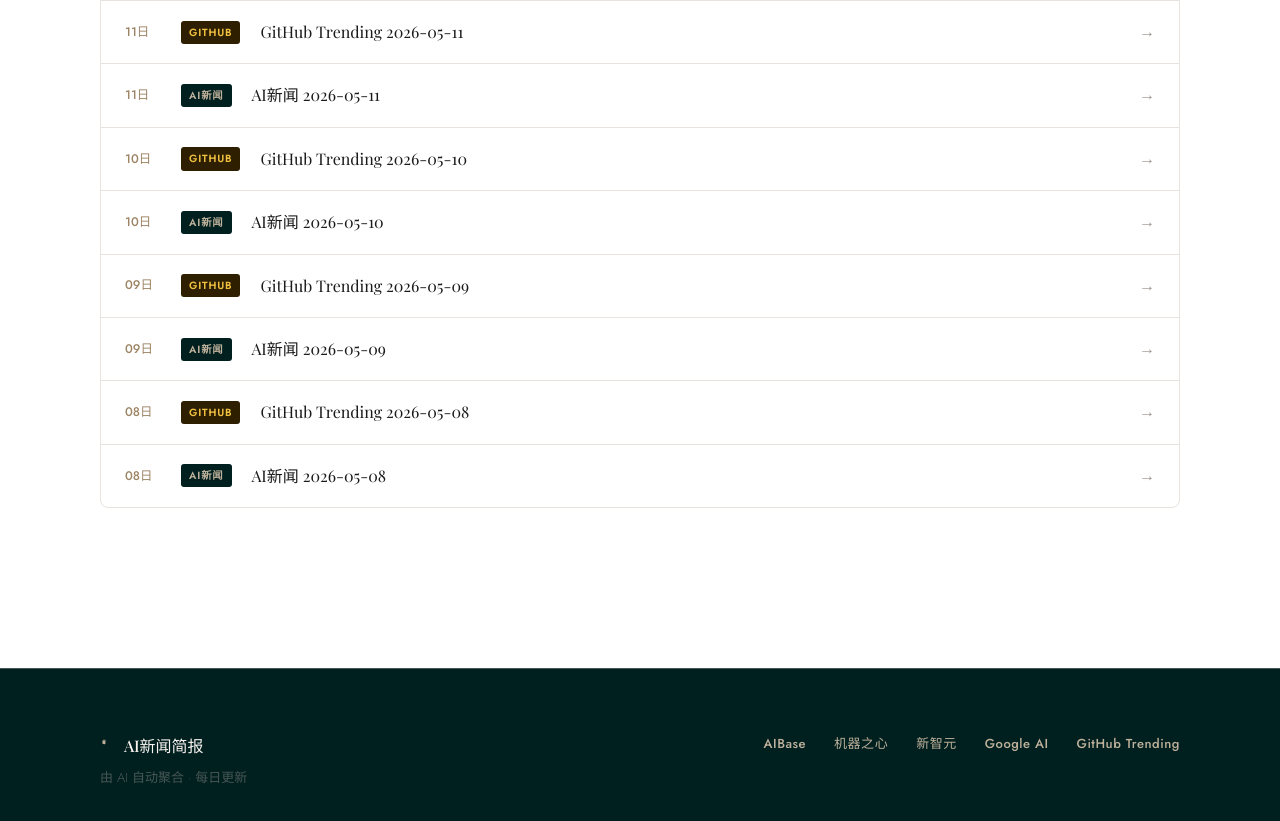
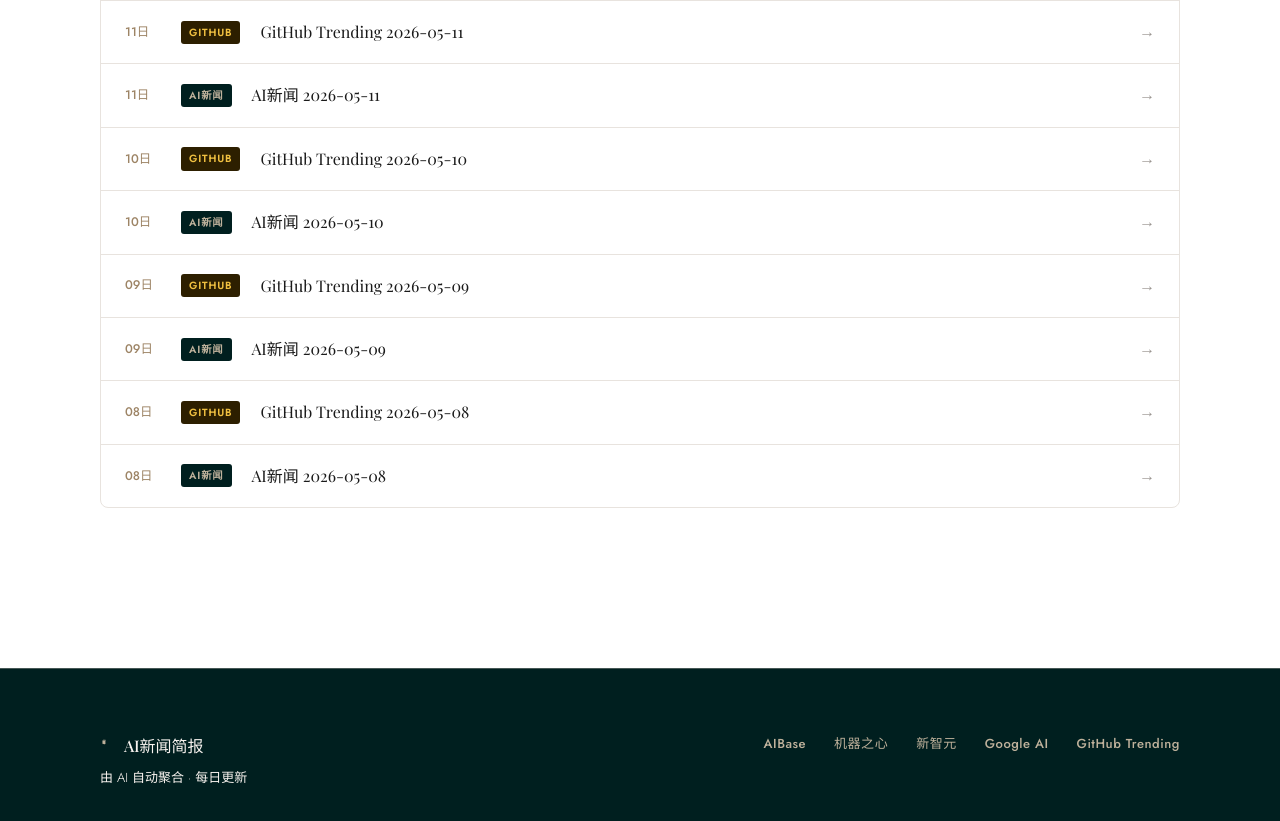
Before and after one commit to yanqic/ai-news, an Astro site: page /archive in a window 1280 px wide. Shown: the part 7692-8513 px from the top of the page. Built offline with nearby package versions, Linux system fonts and the light colour scheme; Astro itself is replaced by a stand-in of ours; a web font is replaced by a local one.

Commit message:
Footer: change footer-note text color to cream for better contrast on dark background

```diff
--- a/src/layouts/Layout.astro
+++ b/src/layouts/Layout.astro
@@ -906,9 +906,9 @@ const { title, description } = Astro.props;
   }
 
   .footer-note {
-    font-size: 0.8125rem;
-    color: var(--green-line);
-    font-weight: var(--font-weight-light);
+      font-size: 0.8125rem;
+      color: var(--cream);
+      font-weight: var(--font-weight-light);
   }
 
   .footer-links {
```
